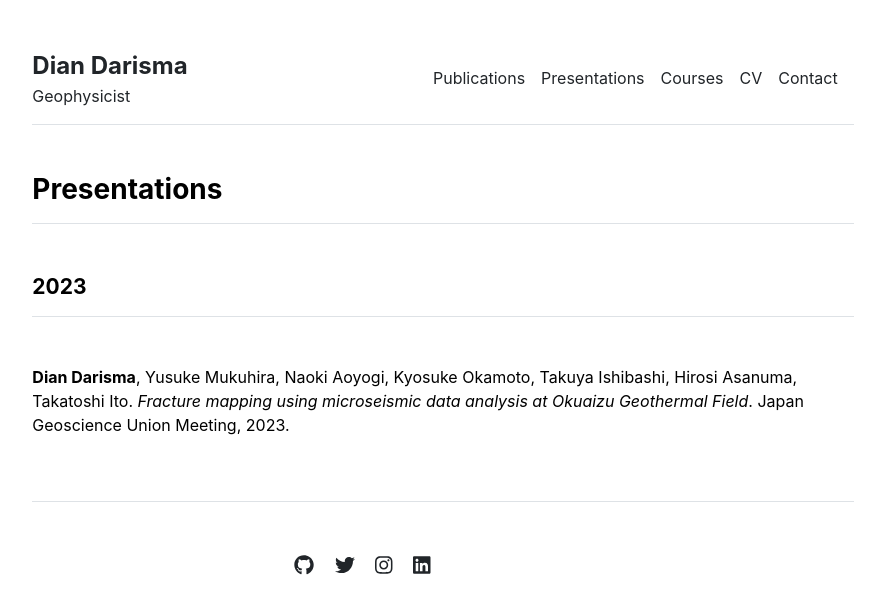
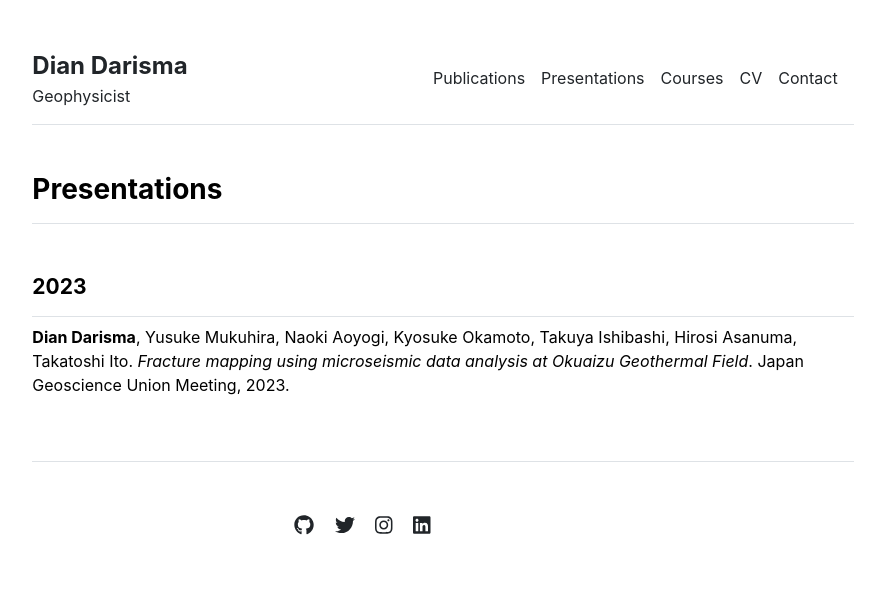
Before and after one commit to diandarisma/diandarisma.github.io, a Jekyll site: the page built from presentations.md, in a window 1280 px wide. Shown: the top 614 px of the page, without its empty margins (197-1082 px from the left). Built offline with Jekyll 4.4.1, drawn with Linux system fonts in a browser that asks for light colours.

Commit message:
Update presentations.html

```diff
--- a/_includes/presentations.html
+++ b/_includes/presentations.html
@@ -1,14 +1,8 @@
-<style>
-  .header-container {
-    margin-bottom: 20px;
-  }
-</style>
-
 <div class="row g-5 mb-5">
   <div>
     <h3 class="fw-bold border-bottom pb-3 mb-5">Presentations</h3>
     <div class="header-container">
-      <h4 class="fw-bold border-bottom pb-3 mb-5"><small>2023</small></h4>
+      <h4 class="fw-bold border-bottom pb-3 mb-2"><small>2023</small></h4>
     </div>
     <p>
       <strong>Dian Darisma</strong>, Yusuke Mukuhira, Naoki Aoyogi, Kyosuke Okamoto, Takuya Ishibashi, Hirosi Asanuma, Takatoshi Ito.
```
